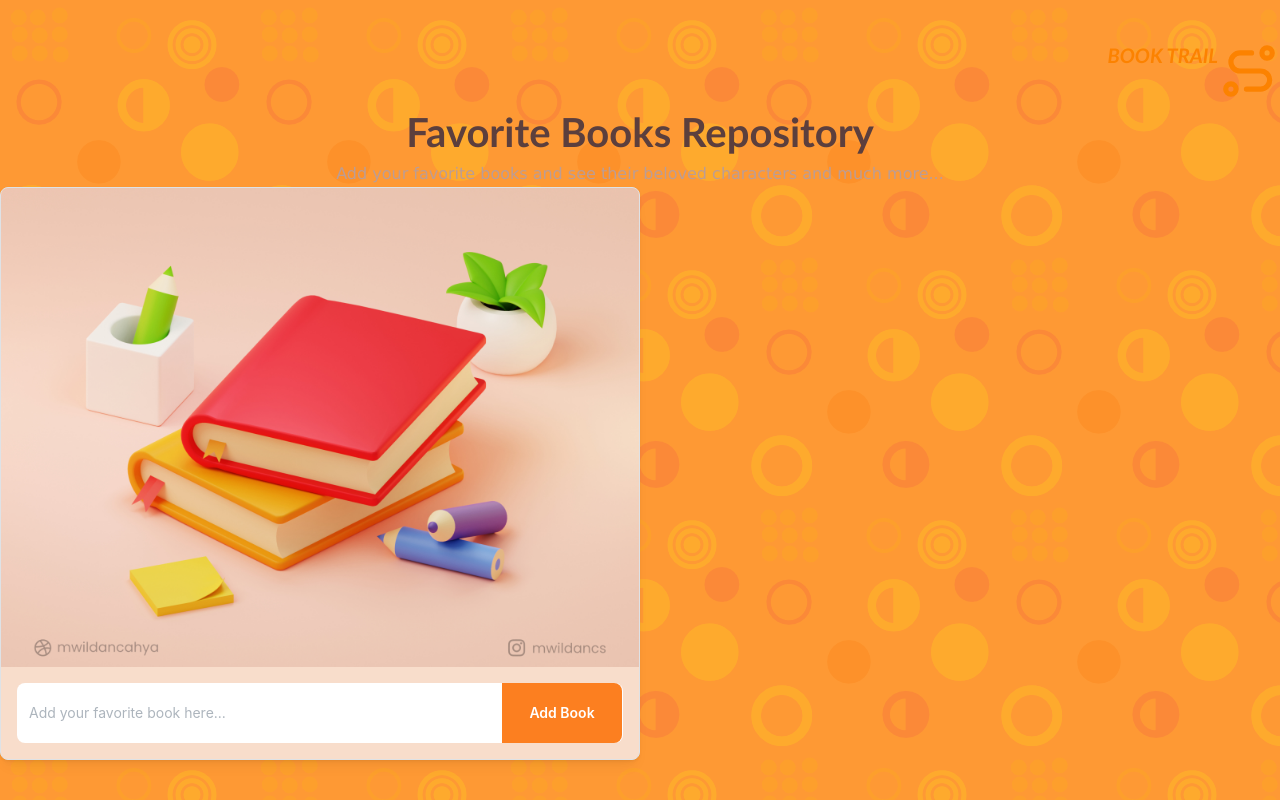
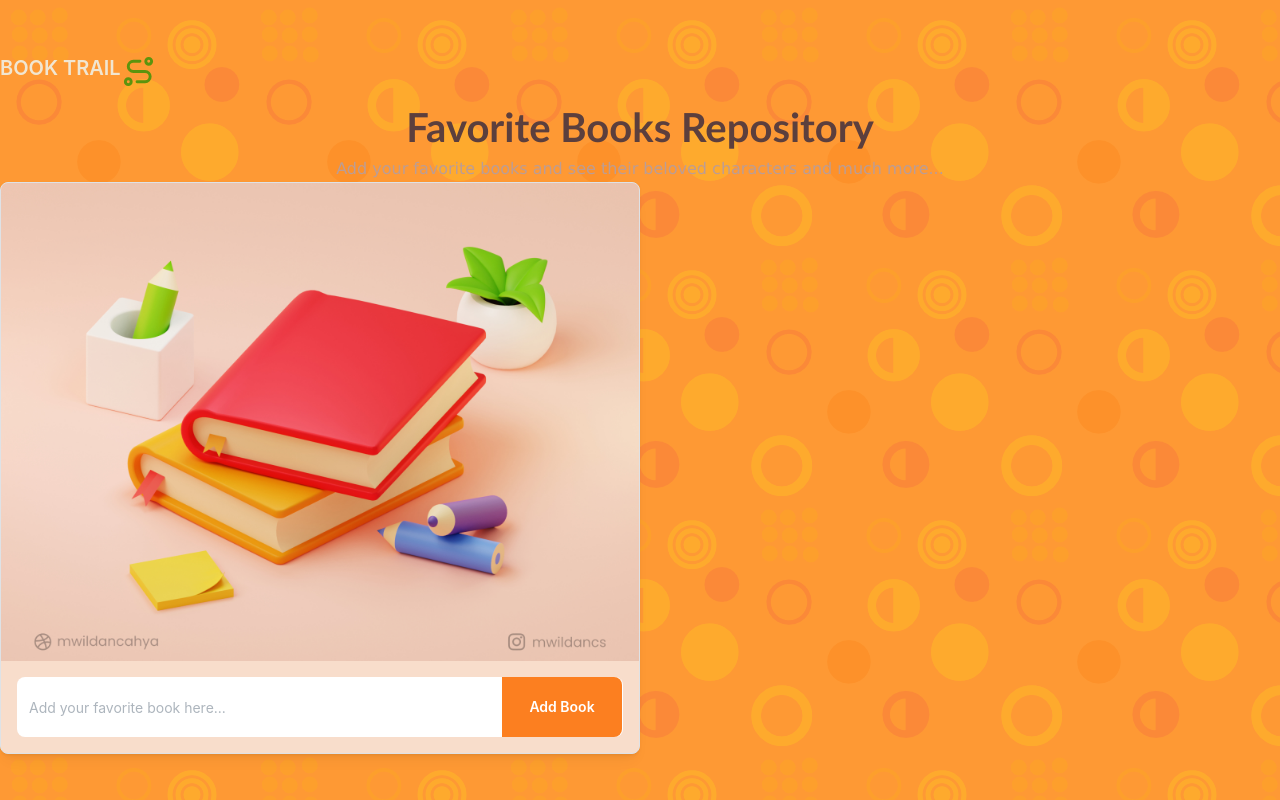
Before and after one commit to AnkiCodeAdventures/book-trails, a React (Vite) app: page / in a window 1280 px wide. Built offline with nearby package versions, Linux system fonts and the light colour scheme.

Commit message:
add nav bar styles

```diff
--- a/src/components/NavBar/NavBar.jsx
+++ b/src/components/NavBar/NavBar.jsx
@@ -1,13 +1,18 @@
+import { Text, useMantineTheme } from "@mantine/core";
 import classes from "./styles.module.css";
 
 function NavBar() {
+  const theme = useMantineTheme();
+
   return (
     <div className={classes.navbar}>
-      <h2 className={classes.title}>BOOK TRAIL</h2>
+      <Text size="xl" lh={"xs"} fw={600} style={{ color: "#f1e6d1" }}>
+        BOOK TRAIL
+      </Text>
       <svg
-        color="#fc8200"
+        color={theme.colors.lime[9]}
         xmlns="http://www.w3.org/2000/svg"
-        height="100%"
+        height="35px"
         viewBox="0 0 24 24"
         fill="none"
         stroke="currentColor"
--- a/src/components/NavBar/styles.module.css
+++ b/src/components/NavBar/styles.module.css
@@ -1,14 +1,5 @@
 .navbar {
-  height: 62px;
   display: flex;
-  justify-content: flex-end;
+  justify-content: flex-start;
+  padding: 0.5rem 0;
 }
-
-.title {
-  font-size: 20px;
-  color: #fc8200;
-  font-family: "Trebuchet MS", "Lucida Sans Unicode", "Lucida Grande",
-    "Lucida Sans", Arial, sans-serif;
-  font-style: italic;
-  font-weight: 900;
-}
```
